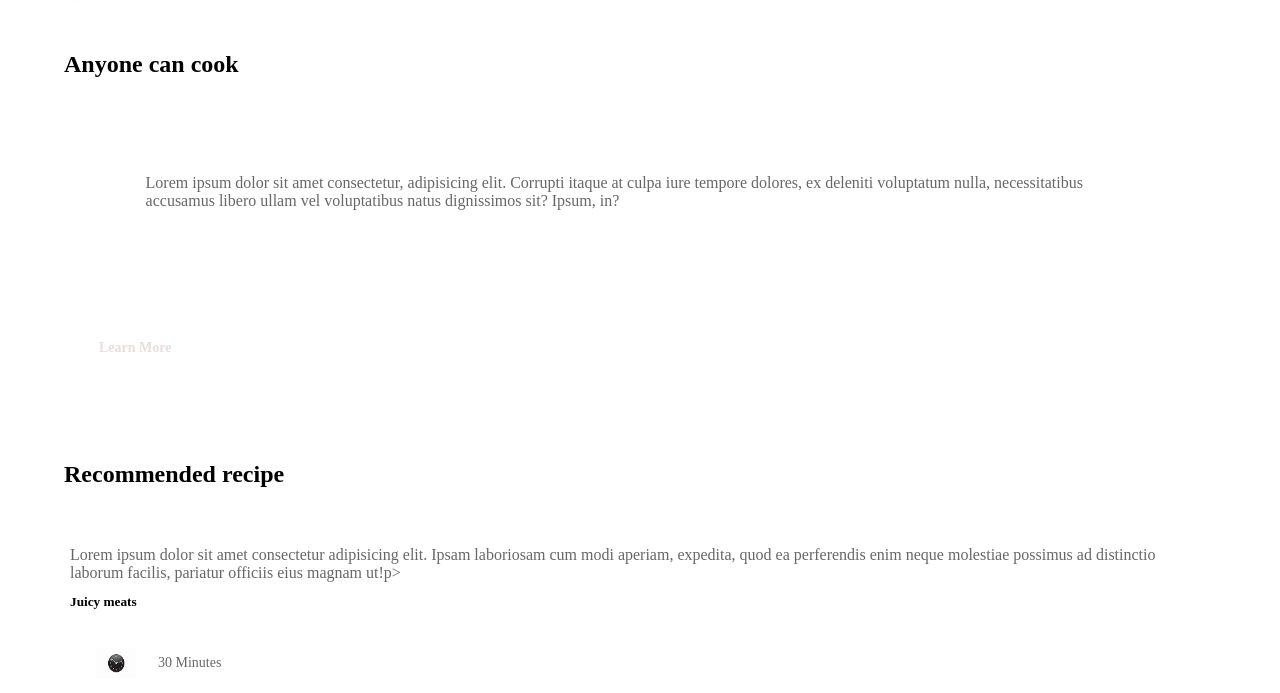
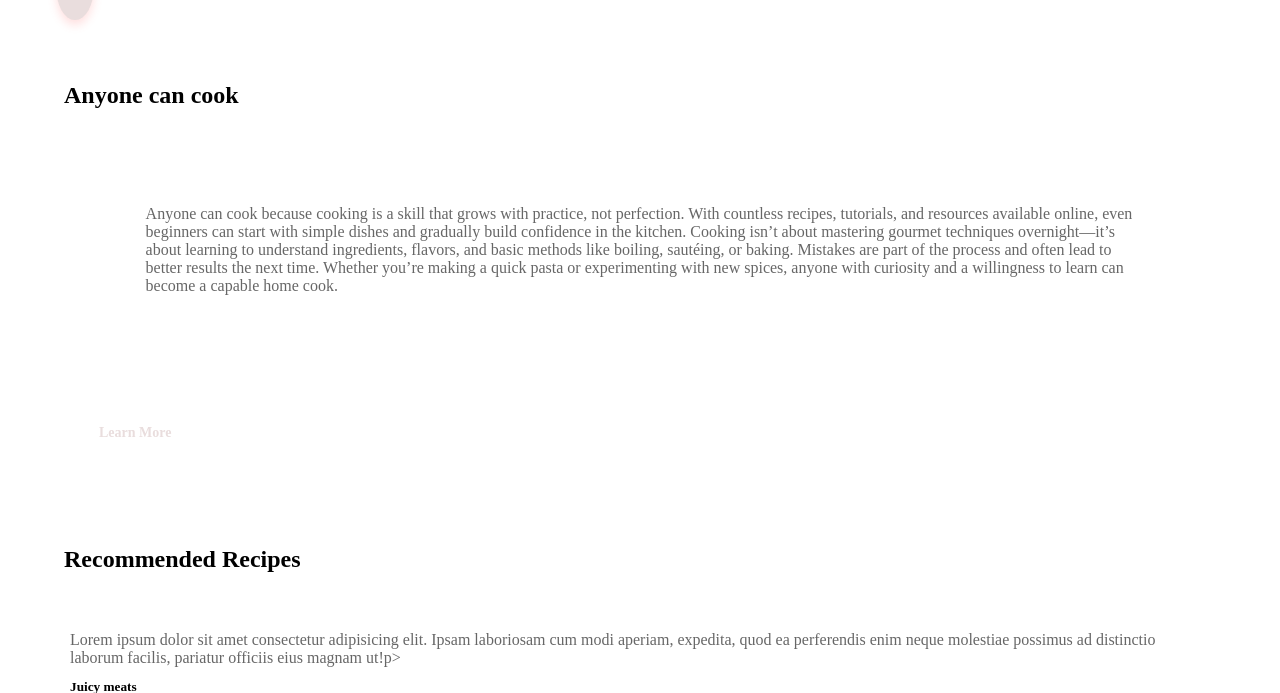
Before and after one commit to Kibblecodeing/Cooking-Website1.2, a Flask app: template Flask Web App/website/templates/base.html in a window 1280 px wide. Shown: the part 2000-2693 px from the top of the page. Run offline with Flask 3, Linux system fonts and the light colour scheme; the template is opened without the code that fills it, so the values that code supplies are empty.

Commit message:
Fix and added a little more

```diff
--- a/Flask Web App/website/templates/base.html
+++ b/Flask Web App/website/templates/base.html
@@ -12,7 +12,7 @@
         <!-- navigation-->
         <header class="row container">
          <a href="#" class="logo">
-            Pleb cooking
+            <h1>Pleb Cooking</h1>
 
          </a>
          <div class="toggleMenue" oneclick=""toggleMenu();></div>
@@ -179,7 +179,7 @@
             <div class="learn-container">
                 <div>
                     <h2>Anyone can cook</h2>
-                    <p>Lorem ipsum dolor sit amet consectetur, adipisicing elit. Corrupti itaque at culpa iure tempore dolores, ex deleniti voluptatum nulla, necessitatibus accusamus libero ullam vel voluptatibus natus dignissimos sit? Ipsum, in?</p>
+                    <p>Anyone can cook because cooking is a skill that grows with practice, not perfection. With countless recipes, tutorials, and resources available online, even beginners can start with simple dishes and gradually build confidence in the kitchen. Cooking isn’t about mastering gourmet techniques overnight—it’s about learning to understand ingredients, flavors, and basic methods like boiling, sautéing, or baking. Mistakes are part of the process and often lead to better results the next time. Whether you’re making a quick pasta or experimenting with new spices, anyone with curiosity and a willingness to learn can become a capable home cook.</p>
                     <a href="#" class="learn-btn">learn more</a>
                 </div>
             </div>
@@ -190,7 +190,7 @@
          <!--try-->
          <section class="try container">
             <div class="try-content row">
-                <h2>Recommended recipe</h2>
+                <h2>Recommended Recipes</h2>
                 <p>Lorem ipsum dolor sit amet consectetur adipisicing elit. Ipsam laboriosam cum modi aperiam, expedita, quod ea perferendis enim neque molestiae possimus ad distinctio laborum facilis, pariatur officiis eius magnam ut!p></p>
 
             </div>
@@ -253,11 +253,11 @@
                 <p>lorem ipsum dolor sit amet consectetur adipiscing</p>
                </div>
                 <ul class="row">
-                    <li><a href="#">Home</a>"</li>
-                    <li><a href="#">recipes</a>"</li>
-                    <li><a href="#">Blog</a>"</li>
-                    <li><a href="#">Contact</a>"</li>
-                    <li><a href="#">About us</a>"</li>
+                    <li><a href="#">Home</a></li>
+                    <li><a href="#">recipes</a></li>
+                    <li><a href="#">Blog</a></li>
+                    <li><a href="#">Contact</a></li>
+                    <li><a href="#">About us</a></li>
                   </ul>
             </div>
             <hr>
```
